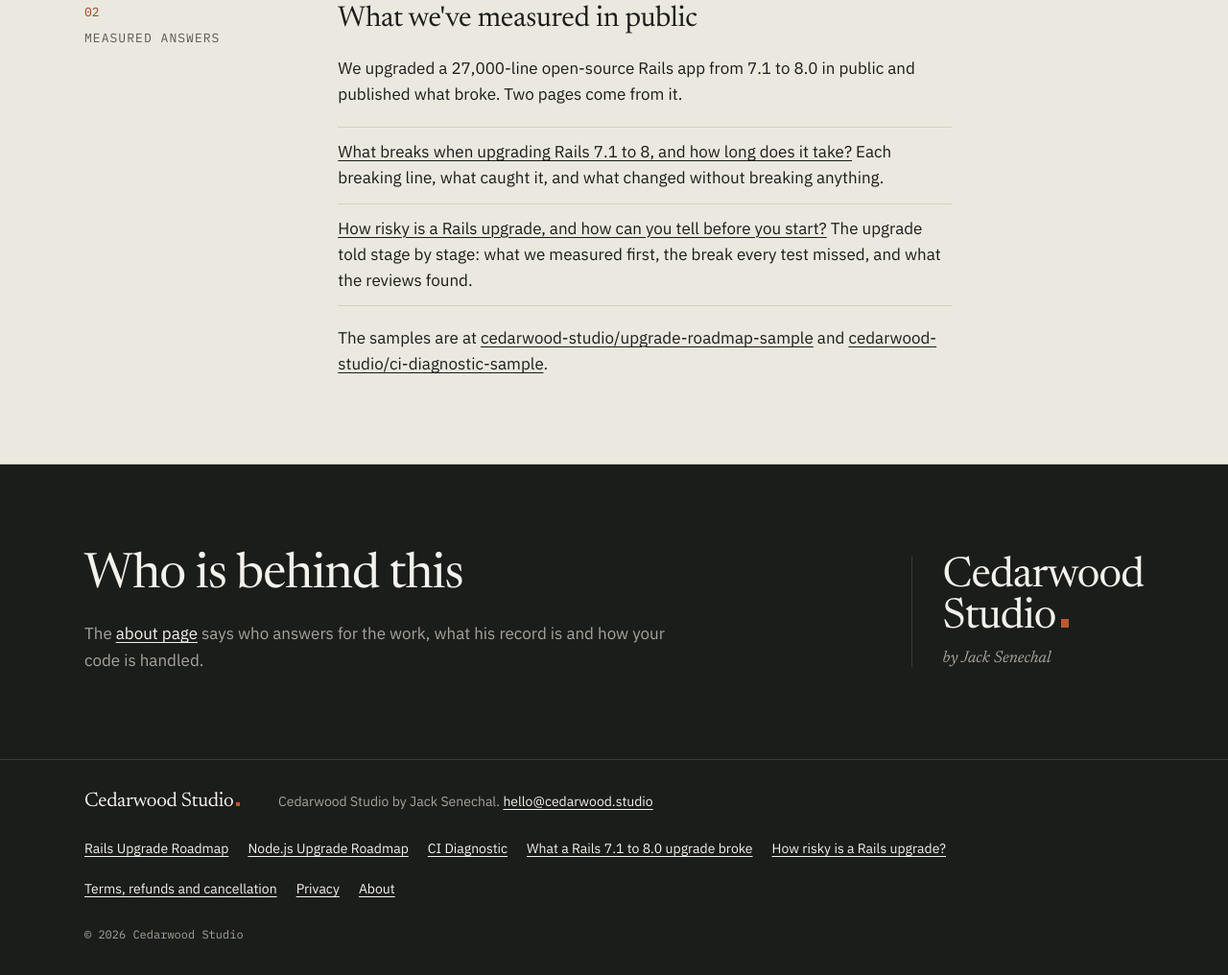
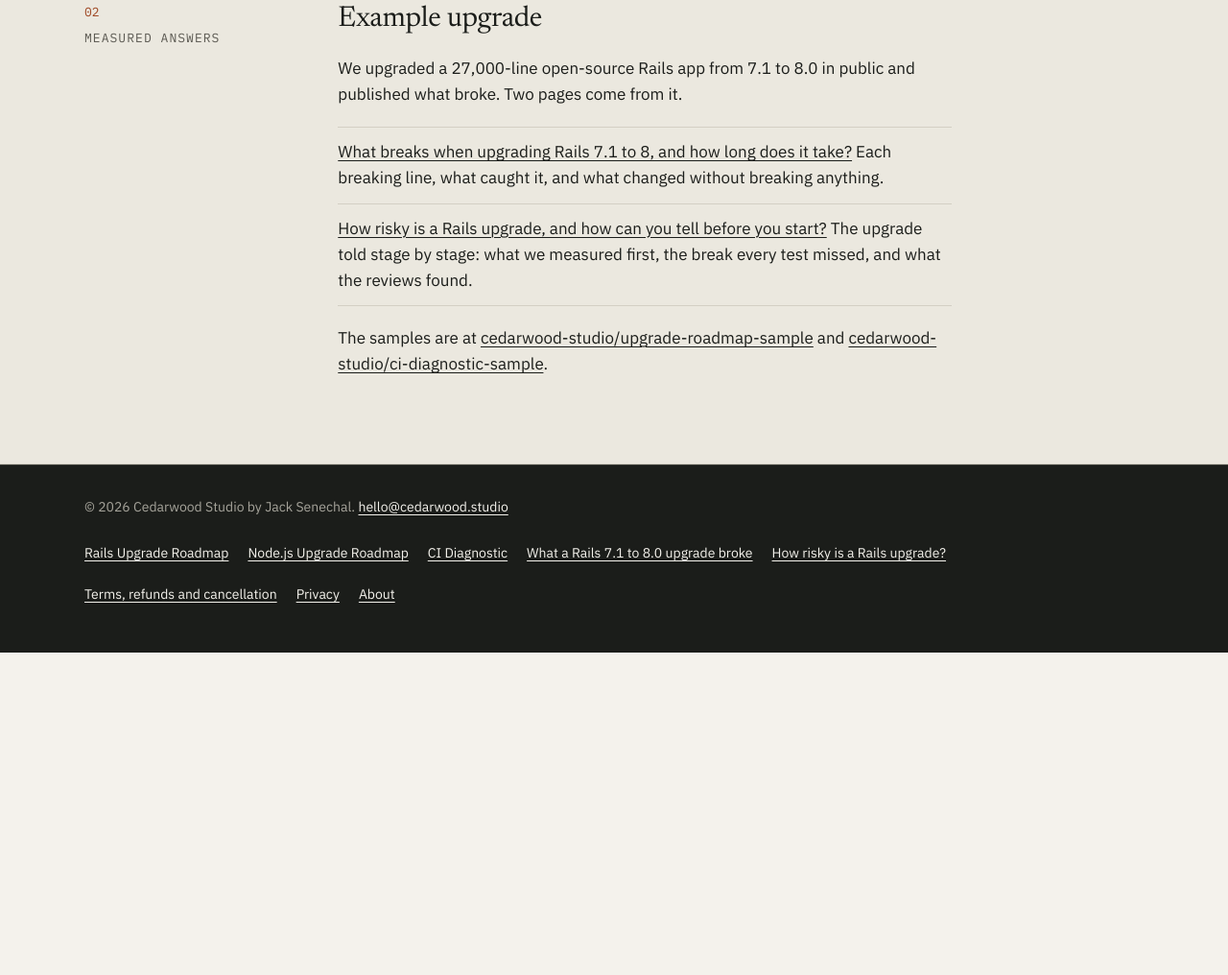
Before and after one commit to cedarwood-studio/site-published, a plain HTML site: page index.html in a window 1280 px wide. Shown: the part 1619-2635 px from the top of the page at 96% size. After the commit the page ends 2299 px from the top, so only its background shows below. Drawn offline with Linux system fonts and the light colour scheme.

Commit message:
Publish 9224c81

```diff
--- a/index.html
+++ b/index.html
@@ -67,7 +67,7 @@
     <span class="rail-label">Services and prices</span>
   </div>
   <div class="split-body stack stack-4">
-    <h2 id="services-h">Three fixed-price services</h2>
+    <h2 id="services-h">Fixed-price services</h2>
     <div class="ledger">
       <div class="ledger-head"><span class="name">Service</span><span class="what">When it fits</span><span class="price">Price</span></div>
       <div class="ledger-row"><span class="name"><a href="rails-upgrade-roadmap/">Rails Upgrade Roadmap</a></span><span class="what">Your Rails 7 app is out of support or close to it, and nobody can say how big the upgrade is. For Rails 7.0 to 8.1.</span><span class="price">$2,500</span></div>
@@ -83,7 +83,7 @@
     <span class="rail-label">Measured answers</span>
   </div>
   <div class="split-body prose">
-    <h2 id="measured-h">What we've measured in public</h2>
+    <h2 id="measured-h">Example upgrade</h2>
     <p>We upgraded a 27,000-line open-source Rails app from 7.1 to 8.0 in public and published what broke. Two pages come from it.</p>
     <ul>
       <li><a href="rails-7-1-to-8-upgrade-what-broke/">What breaks when upgrading Rails 7.1 to 8, and how long does it take?</a> Each breaking line, what caught it, and what changed without breaking anything.</li>
@@ -93,23 +93,11 @@
   </div>
 </div></section>
 
-<section class="band ink" aria-labelledby="who-h"><div class="wrap pair">
-  <div class="stack stack-3">
-    <h2 id="who-h">Who is behind this</h2>
-    <p class="measure">The <a href="about/">about page</a> says who answers for the work, what his record is and how your code is handled.</p>
-  </div>
-  <div class="lockup-stacked" aria-hidden="true">
-    <span class="lockup-name"><span>Cedarwood</span><span>Studio<span class="stop"></span></span></span>
-    <span class="lockup-credit">by Jack Senechal</span>
-  </div>
-</div></section>
-
 </main>
 
 <footer class="site-footer">
   <div class="wrap footer-in">
-    <p class="footer-mark"><span class="lockup-name">Cedarwood Studio<span class="stop" aria-hidden="true"></span></span></p>
-    <p class="legal">Cedarwood Studio by Jack Senechal. <a href="mailto:hello@cedarwood.studio">hello@cedarwood.studio</a></p>
+    <p class="legal">&copy; 2026 Cedarwood Studio by Jack Senechal. <a href="mailto:hello@cedarwood.studio">hello@cedarwood.studio</a></p>
     <ul class="footer-links">
       <li><a href="rails-upgrade-roadmap/">Rails Upgrade Roadmap</a></li>
       <li><a href="nodejs-upgrade-roadmap/">Node.js Upgrade Roadmap</a></li>
@@ -120,7 +108,6 @@
       <li><a href="privacy/">Privacy</a></li>
       <li><a href="about/">About</a></li>
     </ul>
-    <p class="copyright">&copy; 2026 Cedarwood Studio</p>
   </div>
 </footer>
 
--- a/styles.css
+++ b/styles.css
@@ -729,15 +729,11 @@ pre.mail {
   padding-block: 2rem 2.5rem;
   font-size: 0.875rem; line-height: 1.6;
 }
-.footer-mark { color: var(--paper); }
-.footer-mark .lockup-name { font-size: 1.3125rem; }
-.footer-mark .stop { background: var(--stop-on-ink); }
 .site-footer .legal { flex: 1 1 22rem; }
 .site-footer a { color: var(--paper); }
 .site-footer a:hover { color: var(--heartwood-on-ink); }
 .site-footer .footer-links { list-style: none; display: flex; flex-wrap: wrap; gap: 0 1.25rem; flex: 1 1 100%; }
 .site-footer .footer-links a { display: inline-block; padding: 0.625rem 0; }
-.site-footer .copyright { flex: 1 1 100%; font-family: var(--font-mono); font-size: 0.75rem; }
 
 /* --- motion: effectively none --------------------------------------------- */
 
```
Also changed, not shown: about/index.html (+2 -4 lines), github-actions-ci-diagnostic/index.html (+1 -3 lines), how-risky-is-a-rails-upgrade/index.html (+1 -3 lines), nodejs-upgrade-roadmap/index.html (+1 -3 lines), privacy/index.html (+1 -3 lines), rails-7-1-to-8-upgrade-what-broke/index.html (+1 -3 lines), rails-upgrade-roadmap/index.html (+1 -3 lines), terms/index.html (+1 -3 lines), llms.txt.
